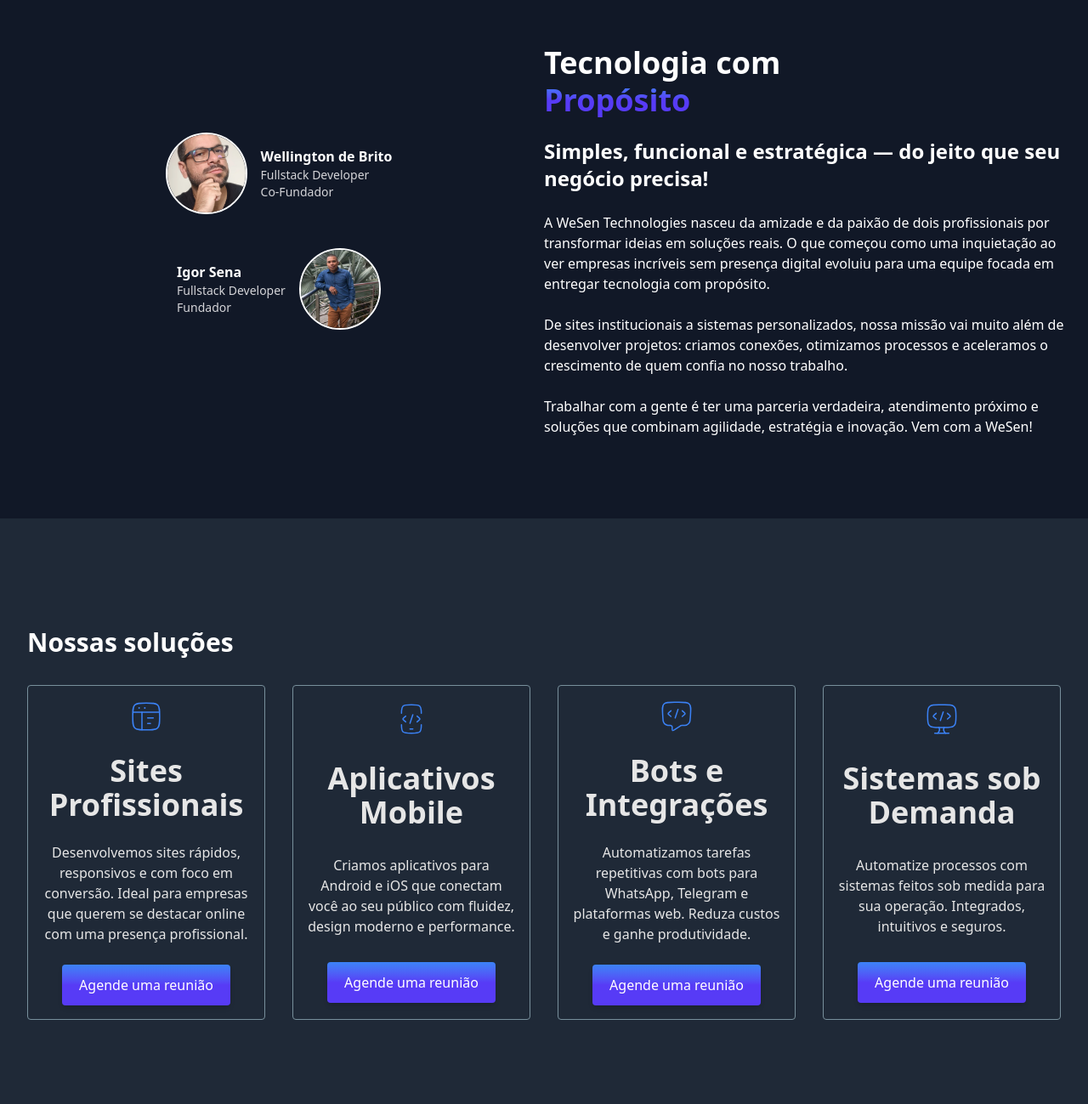
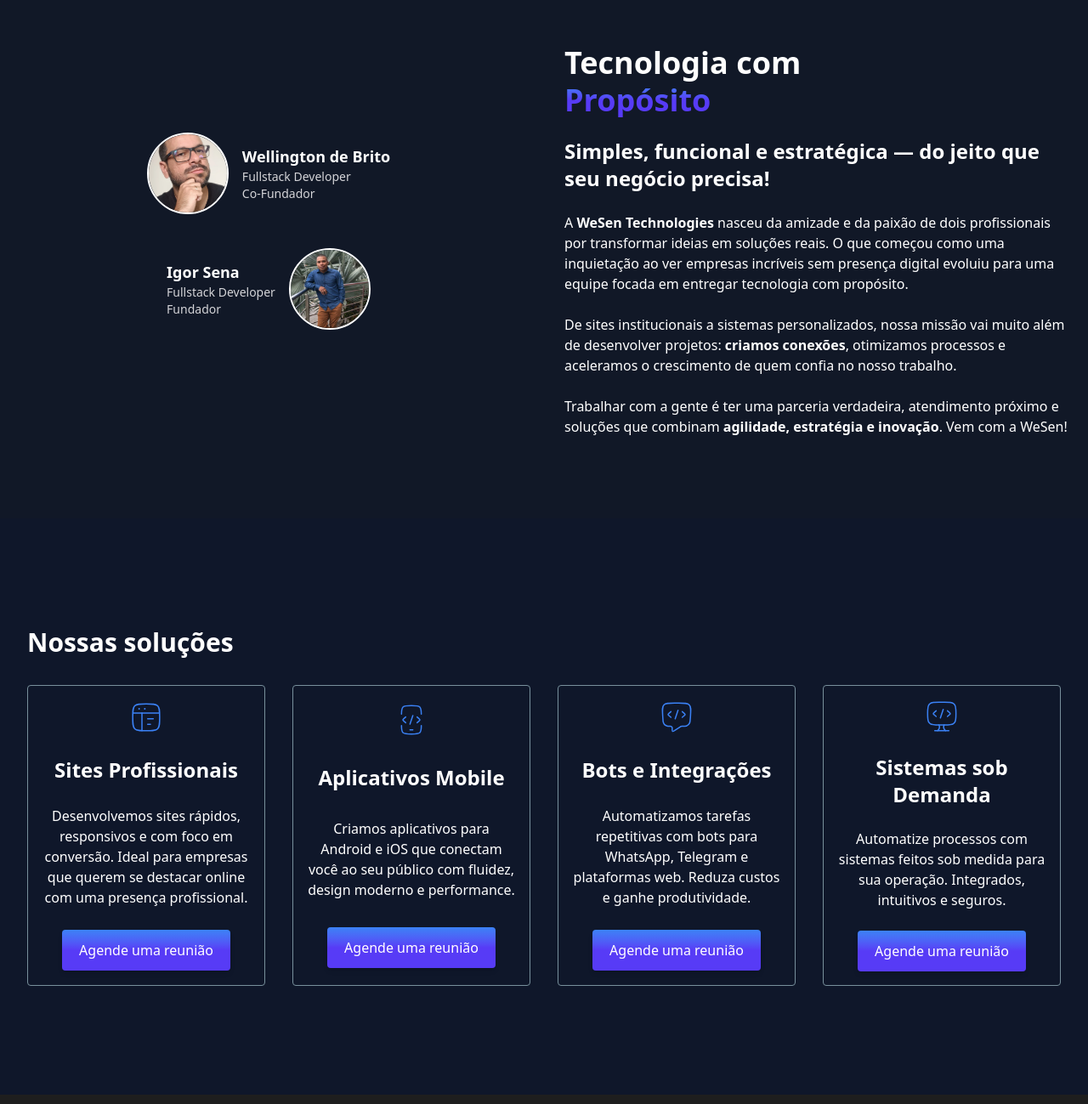
Before and after one commit to wellingtondebrito/wesen-site, a Next.js app: page / in a window 1280 px wide. Shown: the part 691-1990 px from the top of the page at 85% size. Built offline with nearby package versions, Linux system fonts and the light colour scheme; a web font is replaced by a local one.

Commit message:
otimização de SEO no site

```diff
--- a/src/app/layout.tsx
+++ b/src/app/layout.tsx
@@ -13,9 +13,45 @@
 });
 
 export const metadata: Metadata = {
-  title: "Wesen Technologies",
+  title: "WeSen Technologies - Soluções Digitais sob Medida",
   description:
-    "Somos a WeSen Technologies — uma empresa criada por dois amigos que acreditam que tecnologia pode ser simples, funcional e estratégica.",
+    "Desenvolvemos sites, sistemas, aplicativos e bots com foco em inovação, performance e resultado. Tecnologia estratégica e simples para seu negócio.",
+  keywords: [
+    "Desenvolvimento Web",
+    "Aplicativos",
+    "Bots",
+    "Next.js",
+    "Tailwind CSS",
+    "Tecnologia para empresas",
+    "WeSen Technologies",
+  ],
+  authors: [{ name: "WeSen Technologies", url: "https://wesen.tech" }],
+  metadataBase: new URL("https://wesen.tech"), // ajuste para seu domínio real
+  openGraph: {
+    title: "WeSen Technologies",
+    description:
+      "Soluções digitais personalizadas com propósito e resultado. Conectamos seu negócio ao digital.",
+    url: "https://wesen.tech",
+    siteName: "WeSen Technologies",
+    images: [
+      {
+        url: "/og-image.svg", // coloque uma imagem em /public/og-image.jpg
+        width: 1200,
+        height: 630,
+        alt: "WeSen Technologies",
+      },
+    ],
+    locale: "pt_BR",
+    type: "website",
+  },
+  twitter: {
+    card: "summary_large_image",
+    title: "WeSen Technologies",
+    description:
+      "Soluções digitais sob medida com inovação, performance e estratégia.",
+    images: ["/og-image.jpg"],
+  },
+  themeColor: "#0f172a",
 };
 
 export default function RootLayout({
@@ -24,7 +60,11 @@
   children: React.ReactNode;
 }>) {
   return (
-    <html lang="en">
+    <html lang="pt">
+      <head>
+        <link rel="icon" href="/favicon.ico" />
+        <meta name="viewport" content="width=device-width, initial-scale=1" />
+      </head>
       <body
         className={`${lexendSans.variable} ${lexendMono.variable} antialiased`}
       >
--- a/src/app/ui/About/index.tsx
+++ b/src/app/ui/About/index.tsx
@@ -1,26 +1,32 @@
 import Typewriter from "@/app/ui/Typewriter";
 import Image from "next/image";
+
 export default function About() {
   return (
-    <section className="bg-[#111827] text-white px-4 py-20">
-      <div className="max-w-[1440px] mb-4 mx-auto grid grid-cols-1 lg:grid-cols-2  items-center">
+    <section
+      className="bg-[#111827] text-white px-4 py-20"
+      aria-labelledby="about-heading"
+    >
+      <div className="max-w-[1440px] mx-auto mb-4 grid grid-cols-1 lg:grid-cols-2 items-center gap-12">
         {/* Coluna da esquerda - Fotos */}
         <div className="flex flex-col gap-10 items-center">
           {/* Pessoa 1 */}
           <div className="flex items-center gap-4">
-            <div className="w-24 h-24 relative rounded-full overflow-hidden border-2 border-white">
+            <div
+              className="w-24 h-24 relative rounded-full overflow-hidden border-2 border-white"
+              aria-hidden="true"
+            >
               <Image
-                src="/wellington.webp" // substitua pelo seu caminho real
+                src="/wellington.webp"
                 alt="Wellington de Brito"
                 fill
                 className="object-cover"
               />
             </div>
             <div>
-              <p className="font-semibold">Wellington de Brito</p>
+              <p className="font-semibold text-lg">Wellington de Brito</p>
               <p className="text-sm text-zinc-300">
-                Fullstack Developer
-                <br />
+                Fullstack Developer <br />
                 Co-Fundador
               </p>
             </div>
@@ -29,16 +35,18 @@
           {/* Pessoa 2 */}
           <div className="flex items-center gap-4">
             <div>
-              <p className="font-semibold">Igor Sena</p>
+              <p className="font-semibold text-lg">Igor Sena</p>
               <p className="text-sm text-zinc-300">
-                Fullstack Developer
-                <br />
+                Fullstack Developer <br />
                 Fundador
               </p>
             </div>
-            <div className="w-24 h-24 relative rounded-full overflow-hidden border-2 border-white">
+            <div
+              className="w-24 h-24 relative rounded-full overflow-hidden border-2 border-white"
+              aria-hidden="true"
+            >
               <Image
-                src="/igor.webp" // substitua pelo seu caminho real
+                src="/igor.webp"
                 alt="Igor Sena"
                 fill
                 className="object-cover"
@@ -49,27 +57,37 @@
 
         {/* Coluna da direita - Texto */}
         <div className="space-y-6 mt-6 text-center lg:text-left">
-          <Typewriter />
+          <h2 id="about-heading" className="sr-only">
+            Sobre a WeSen Technologies
+          </h2>
+
+          {/* Fallback para SEO + Animação visível */}
+          <div aria-label="Propósito da empresa" role="heading" aria-level={3}>
+            <Typewriter />
+          </div>
+
           <h3 className="text-2xl font-semibold">
             Simples, funcional e estratégica — do jeito que seu negócio precisa!
           </h3>
+
           <p className="font-sans">
-            A WeSen Technologies nasceu da amizade e da paixão de dois
-            profissionais por transformar ideias em soluções reais. O que
-            começou como uma inquietação ao ver empresas incríveis sem presença
-            digital evoluiu para uma equipe focada em entregar tecnologia com
-            propósito.
+            A <strong>WeSen Technologies</strong> nasceu da amizade e da paixão
+            de dois profissionais por transformar ideias em soluções reais. O
+            que começou como uma inquietação ao ver empresas incríveis sem
+            presença digital evoluiu para uma equipe focada em entregar
+            tecnologia com propósito.
           </p>
+
           <p className="font-sans">
             De sites institucionais a sistemas personalizados, nossa missão vai
-            muito além de desenvolver projetos: criamos conexões, otimizamos
+            muito além de desenvolver projetos: <strong>criamos conexões</strong>, otimizamos
             processos e aceleramos o crescimento de quem confia no nosso
             trabalho.
           </p>
+
           <p className="font-sans">
             Trabalhar com a gente é ter uma parceria verdadeira, atendimento
-            próximo e soluções que combinam agilidade, estratégia e inovação.
-            Vem com a WeSen!
+            próximo e soluções que combinam <strong>agilidade, estratégia e inovação</strong>. Vem com a WeSen!
           </p>
         </div>
       </div>
--- a/src/app/ui/Contact/index.tsx
+++ b/src/app/ui/Contact/index.tsx
@@ -2,15 +2,18 @@
 
 export default function Contact() {
   return (
-    <section className="relative h-[500px] md:h-[600px]">
+    <section
+      id="contato"
+      aria-labelledby="contato-heading"
+      className="relative h-[500px] md:h-[600px]"
+    >
       {/* Imagem de fundo */}
       <Image
-        src="/bg-contato.webp" // substitua pelo seu caminho
-        alt="Computador mostrando a tela com códigos"
+        src="/bg-contato.webp"
+        alt="Notebook com código sendo digitado"
         fill
         className="object-cover"
-        quality={90}
-        priority
+        quality={85}
       />
 
       {/* Overlay escuro */}
@@ -18,7 +21,10 @@
 
       {/* Conteúdo centralizado */}
       <div className="relative z-20 h-full flex flex-col items-center justify-center text-center px-4 text-white">
-        <h2 className="text-2xl md:text-3xl font-bold mb-4">
+        <h2
+          id="contato-heading"
+          className="text-2xl md:text-3xl font-bold mb-4"
+        >
           Pronto para tirar sua ideia do papel?
         </h2>
         <p className="text-base md:text-lg max-w-xl mb-6 font-semibold">
@@ -26,10 +32,11 @@
           descoberta do seu projeto!
         </p>
         <a
-          href="https://wa.me/5599999999999" // coloque seu número com DDI
+          href="https://wa.me/5599999999999" // Troque pelo seu número real
           target="_blank"
           rel="noopener noreferrer"
-          className="inline-block rounded bg-gradient-to-b from-[#3b82f6] via-[#573BF6] to-[#573BF6] px-5 py-3 font-medium text-white hover:bg-indigo-700  shadow-md hover:shadow-lg transition-all duration-300 transform hover:-translate-y-1"
+          aria-label="Abrir WhatsApp para falar com a WeSen Technologies"
+          className="inline-block rounded bg-gradient-to-b from-[#3b82f6] via-[#573BF6] to-[#573BF6] px-5 py-3 font-medium text-white hover:bg-indigo-700 shadow-md hover:shadow-lg transition-all duration-300 transform hover:-translate-y-1"
         >
           Mandar mensagem
         </a>
--- a/src/app/ui/Footer/index.tsx
+++ b/src/app/ui/Footer/index.tsx
@@ -2,22 +2,22 @@
   Instagram,
   Linkedin,
   Github,
-} from "lucide-react"
+} from "lucide-react";
 
 export default function Footer() {
   return (
-    <footer className="bg-[#1E1E1E] text-white py-6 px-4">
-      <div className="max-w-screen-xl mx-auto flex flex-col sm:flex-row items-center justify-between gap-4">
+    <footer className="bg-[#1E1E1E] text-white py-6 px-4" aria-label="Rodapé">
+      <div className="max-w-screen-xl mx-auto flex flex-col sm:flex-row items-center justify-between gap-6 sm:gap-4">
 
         {/* Redes sociais */}
-        <div>
+        <div className="text-center sm:text-left">
           <p className="text-sm mb-2 sm:mb-0">Nossas redes:</p>
-          <div className="flex items-center gap-4">
+          <div className="flex justify-center sm:justify-start items-center gap-4">
             <a
               href="https://instagram.com/seuperfil"
               target="_blank"
               rel="noopener noreferrer"
-              aria-label="Instagram"
+              aria-label="Instagram da Wesen Technologies"
               className="hover:text-blue-400 transition-colors"
             >
               <Instagram className="w-5 h-5" />
@@ -26,7 +26,7 @@
               href="https://linkedin.com/in/seuperfil"
               target="_blank"
               rel="noopener noreferrer"
-              aria-label="LinkedIn"
+              aria-label="LinkedIn da Wesen Technologies"
               className="hover:text-blue-400 transition-colors"
             >
               <Linkedin className="w-5 h-5" />
@@ -35,7 +35,7 @@
               href="https://github.com/seuusuario"
               target="_blank"
               rel="noopener noreferrer"
-              aria-label="GitHub"
+              aria-label="GitHub da Wesen Technologies"
               className="hover:text-blue-400 transition-colors"
             >
               <Github className="w-5 h-5" />
@@ -44,10 +44,10 @@
         </div>
 
         {/* Direitos autorais */}
-        <p className="text-xs text-zinc-400">
-          © Wesen Technologies | {new Date().getFullYear()}
+        <p className="text-xs text-center sm:text-right text-zinc-400">
+          © {new Date().getFullYear()} Wesen Technologies. Todos os direitos reservados.
         </p>
       </div>
     </footer>
-  )
+  );
 }
--- a/src/app/ui/Hero/index.tsx
+++ b/src/app/ui/Hero/index.tsx
@@ -2,9 +2,15 @@
 
 export default function Hero() {
   return (
-    <section className="bg-[#1c2431] text-white py-24 px-4 text-center">
-      <div className="max-w-4xl mx-auto">
-        <h1 className="text-3xl sm:text-4xl md:text-5xl font-bold leading-tight">
+    <section
+      className="bg-[#1c2431] text-white py-24 px-4 text-center"
+      aria-labelledby="hero-heading"
+    >
+      <header className="max-w-4xl mx-auto">
+        <h1
+          id="hero-heading"
+          className="text-3xl sm:text-4xl md:text-5xl font-bold leading-tight"
+        >
           <span className="text-transparent bg-gradient-to-b from-[#3b82f6] via-[#573BF6] to-[#573BF6] bg-clip-text">
             Soluções Digitais
           </span>{" "}
@@ -12,28 +18,40 @@
         </h1>
 
         <p className="mt-6 text-base sm:text-lg text-gray-300 max-w-xl mx-auto">
-          Sites, aplicativos, sistemas e bots criados com foco em inovação, performance e crescimento.
+          Sites, aplicativos, sistemas e bots criados com foco em inovação,
+          performance e crescimento.
         </p>
 
         <a
           href="#contato"
           className="inline-block mt-6 bg-gradient-to-b from-[#3b82f6] via-[#573BF6] to-[#573BF6] text-white font-semibold px-6 py-3 rounded-md shadow-md hover:scale-105 transition-transform"
+          aria-label="Ir para seção de contato"
         >
           Entrar em contato
         </a>
-      </div>
+      </header>
 
       {/* Ícones de tecnologias */}
       <div className="mt-12 flex flex-wrap justify-center gap-6 sm:gap-8 px-4">
-        {/* Substitua pelos seus ícones */}
         {[
-          "css", "html", "graphql", "java", "javascript", "kotlin",
-          "mongodb", "nextjs", "react", "spring", "sql", "sqlite", "typescript"
+          "css",
+          "html",
+          "graphql",
+          "java",
+          "javascript",
+          "kotlin",
+          "mongodb",
+          "nextjs",
+          "react",
+          "spring",
+          "sql",
+          "sqlite",
+          "typescript",
         ].map((tech, idx) => (
           <Image
             key={idx}
-            src={`/icons/${tech}.svg`} // certifique-se de ter essas imagens em /public/icons
-            alt={`Ícone ${tech}`}
+            src={`/icons/${tech}.svg`}
+            alt={`Tecnologia ${tech}`}
             width={48}
             height={48}
             className="opacity-80 hover:opacity-100 transition-opacity w-12 h-12 sm:w-14 sm:h-14"
--- a/src/app/ui/ServicesSection/index.tsx
+++ b/src/app/ui/ServicesSection/index.tsx
@@ -2,96 +2,126 @@
 
 export default function ServicesSection() {
   return (
-    <section className="py-24">
-      <div className="mx-auto max-w-screen-xl px-4 py-8 sm:px-6 lg:px-8 ">
-        <h2 className="text-2xl font-semibold font-sans text-white sm:text-3xl mb-8">
+    <section
+      id="servicos"
+      aria-labelledby="services-heading"
+      className="py-24 bg-[#0f172a] text-white"
+    >
+      <div className="mx-auto max-w-screen-xl px-4 py-8 sm:px-6 lg:px-8">
+        <h2
+          id="services-heading"
+          className="text-2xl sm:text-3xl font-semibold font-sans mb-8"
+        >
           Nossas soluções
         </h2>
+
         <div className="grid grid-cols-1 gap-4 lg:grid-cols-4 lg:gap-8">
-          <div className="max-h-[416px] border border-[#78909C] rounded flex items-center flex-col justify-around p-4 gap-6">
+          {/* Item 1 */}
+          <article
+            className="max-h-[416px] border border-[#78909C] rounded flex flex-col items-center justify-around p-4 gap-6 text-center"
+            aria-labelledby="servico-sites"
+          >
             <Image
               src="/sites.svg"
-              alt="Criação de Sites"
+              alt="Ícone representando criação de sites profissionais"
               width={40}
               height={40}
             />
-            <h4 className="text-4xl font-sans font-semibold text-center">
+            <h3 id="servico-sites" className="text-2xl font-sans font-semibold">
               Sites Profissionais
-            </h4>
-            <p className="text-center font-sans">
+            </h3>
+            <p className="font-sans">
               Desenvolvemos sites rápidos, responsivos e com foco em conversão.
               Ideal para empresas que querem se destacar online com uma presença
               profissional.
             </p>
             <a
-              className="inline-block rounded bg-gradient-to-b from-[#3b82f6] via-[#573BF6] to-[#573BF6] px-5 py-3 font-medium text-white hover:bg-indigo-700  shadow-md hover:shadow-lg transition-all duration-300 transform hover:-translate-y-1"
-              href="#"
+              href="#contato"
+              className="inline-block rounded bg-gradient-to-b from-[#3b82f6] via-[#573BF6] to-[#573BF6] px-5 py-3 font-medium text-white hover:bg-indigo-700 shadow-md hover:shadow-lg transition-all duration-300 transform hover:-translate-y-1"
             >
               Agende uma reunião
             </a>
-          </div>
-          <div className="max-h-[416px] border border-[#78909C] rounded flex items-center justify-around flex-col p-4 gap-6">
+          </article>
+
+          {/* Item 2 */}
+          <article
+            className="max-h-[416px] border border-[#78909C] rounded flex flex-col items-center justify-around p-4 gap-6 text-center"
+            aria-labelledby="servico-mobile"
+          >
             <Image
               src="/mobile.svg"
-              alt="Criação de aplicativos mobile"
+              alt="Ícone representando desenvolvimento de aplicativos mobile"
               width={40}
               height={40}
             />
-            <h4 className="text-4xl font-sans font-semibold text-center">
+            <h3 id="servico-mobile" className="text-2xl font-sans font-semibold">
               Aplicativos Mobile
-            </h4>
-            <p className="text-center font-sans">
+            </h3>
+            <p className="font-sans">
               Criamos aplicativos para Android e iOS que conectam você ao seu
               público com fluidez, design moderno e performance.
             </p>
             <a
-              className="inline-block rounded bg-gradient-to-b from-[#3b82f6] via-[#573BF6] to-[#573BF6] px-5 py-3 font-medium text-white hover:bg-indigo-700  shadow-md hover:shadow-lg transition-all duration-300 transform hover:-translate-y-1"
-              href="#"
+              href="#contato"
+              className="inline-block rounded bg-gradient-to-b from-[#3b82f6] via-[#573BF6] to-[#573BF6] px-5 py-3 font-medium text-white hover:bg-indigo-700 shadow-md hover:shadow-lg transition-all duration-300 transform hover:-translate-y-1"
             >
               Agende uma reunião
             </a>
-          </div>
-          <div className="max-h-[416px] border border-[#78909C] rounded flex items-center justify-around flex-col p-4 gap-6">
+          </article>
+
+          {/* Item 3 */}
+          <article
+            className="max-h-[416px] border border-[#78909C] rounded flex flex-col items-center justify-around p-4 gap-6 text-center"
+            aria-labelledby="servico-bots"
+          >
             <Image
               src="/bots.svg"
-              alt="Criação de bots e integrações"
+              alt="Ícone representando automação com bots e integrações"
               width={40}
               height={40}
             />
-            <h4 className="text-4xl font-sans font-semibold text-center">
+            <h3 id="servico-bots" className="text-2xl font-sans font-semibold">
               Bots e Integrações
-            </h4>
-            <p className="text-center font-sans">
+            </h3>
+            <p className="font-sans">
               Automatizamos tarefas repetitivas com bots para WhatsApp, Telegram
               e plataformas web. Reduza custos e ganhe produtividade.
             </p>
             <a
-              className="inline-block rounded bg-gradient-to-b from-[#3b82f6] via-[#573BF6] to-[#573BF6] px-5 py-3 font-medium text-white hover:bg-indigo-700  shadow-md hover:shadow-lg transition-all duration-300 transform hover:-translate-y-1"
-              href="#"
+              href="#contato"
+              className="inline-block rounded bg-gradient-to-b from-[#3b82f6] via-[#573BF6] to-[#573BF6] px-5 py-3 font-medium text-white hover:bg-indigo-700 shadow-md hover:shadow-lg transition-all duration-300 transform hover:-translate-y-1"
             >
               Agende uma reunião
             </a>
-          </div>
-          <div className="max-h-[416px] border border-[#78909C] rounded flex items-center justify-around flex-col p-4 gap-6">
+          </article>
+
+          {/* Item 4 */}
+          <article
+            className="max-h-[416px] border border-[#78909C] rounded flex flex-col items-center justify-around p-4 gap-6 text-center"
+            aria-labelledby="servico-softwares"
+          >
             <Image
               src="/softwares.svg"
-              alt="Criação de sistemas completos"
+              alt="Ícone representando sistemas personalizados sob demanda"
               width={40}
               height={40}
             />
-            <h4 className="text-4xl font-sans font-semibold text-center">
+            <h3
+              id="servico-softwares"
+              className="text-2xl font-sans font-semibold"
+            >
               Sistemas sob Demanda
-            </h4>
-            <p className="text-center font-sans">
-             Automatize processos com sistemas feitos sob medida para sua operação. Integrados, intuitivos e seguros.
+            </h3>
+            <p className="font-sans">
+              Automatize processos com sistemas feitos sob medida para sua operação. Integrados, intuitivos e seguros.
             </p>
             <a
-              className="inline-block rounded bg-gradient-to-b from-[#3b82f6] via-[#573BF6] to-[#573BF6] px-5 py-3 font-medium text-white hover:bg-indigo-700  shadow-md hover:shadow-lg transition-all duration-300 transform hover:-translate-y-1"
-              href="#"
+              href="#contato"
+              className="inline-block rounded bg-gradient-to-b from-[#3b82f6] via-[#573BF6] to-[#573BF6] px-5 py-3 font-medium text-white hover:bg-indigo-700 shadow-md hover:shadow-lg transition-all duration-300 transform hover:-translate-y-1"
             >
               Agende uma reunião
             </a>
-          </div>
+          </article>
         </div>
       </div>
     </section>
```
Also changed, not shown: src/app/ui/Methodology/index.tsx (+26 -15 lines), src/app/ui/OurValues/index.tsx (+28 -18 lines), public/og-image.svg (added), 1 other file (tests, documents, lock files or other folders).
